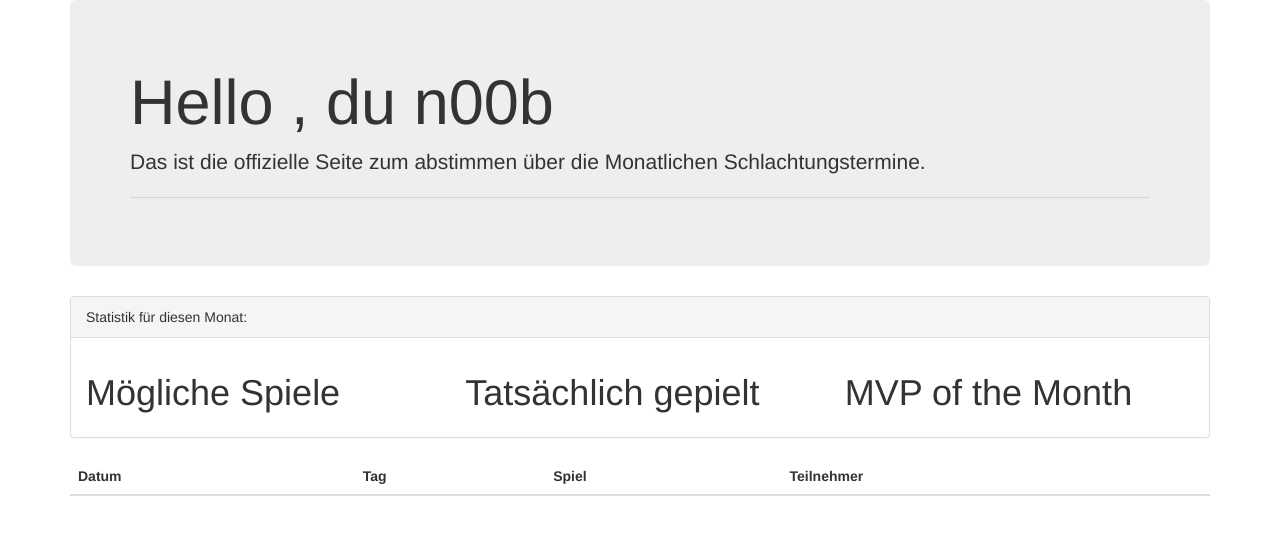
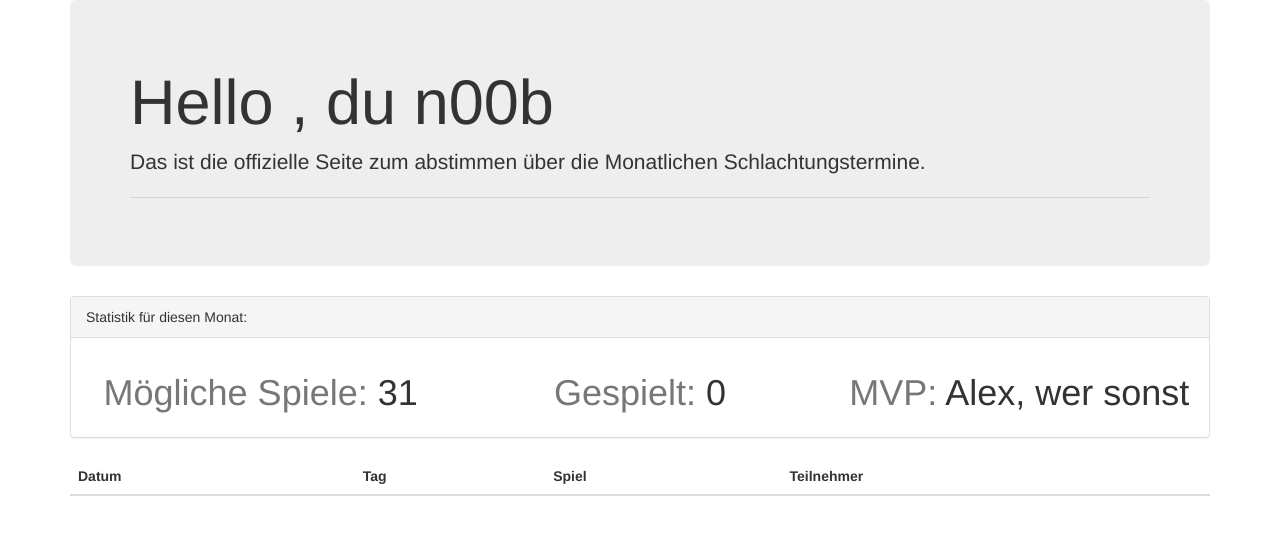
Before and after one commit to AlexanderHieser/nerdelection, a website: page dist/index.html at #!/dashboard in a window 1280 px wide. Drawn offline with nearby package versions, Linux system fonts and the light colour scheme; some packages are replaced by stand-ins of ours; no server answers.

Commit message:
prepare for stat

```diff
--- a/dist/css/index.css
+++ b/dist/css/index.css
@@ -20,3 +20,7 @@
     display: inline-block;
   display: inline-block;
 }
+
+.centered {
+  text-align: center;
+}
--- a/dist/dashboard.html
+++ b/dist/dashboard.html
@@ -13,14 +13,14 @@
         </div>
         <div class="panel-body">
             <div class="row">
-                <div class="col-md-4">
-                    <h1>Mögliche Spiele</h1>
+                <div class="col-md-4 centered">
+                    <h1><span class="text-muted">Mögliche Spiele:</span> <span>{{possible}}</span></h1>
                 </div>
-                <div class="col-md-4">
-                    <h1>Tatsächlich gepielt</h1>
+                <div class="col-md-4 centered">
+                    <h1><span class="text-muted">Gespielt:</span> <span>{{played}}</span></h1>
                 </div>
-                <div class="col-md-4">
-                    <h1>MVP of the Month</h1>
+                <div class="col-md-4 centered">
+                  <h1><span class="text-muted">MVP:</span> <span>{{mvp}}</span></h1>
                 </div>
         </div>
     </div>
--- a/dist/js/mainController.js
+++ b/dist/js/mainController.js
@@ -4,6 +4,10 @@ nerdApp.controller('mainController', function($scope, $http, global) {
     $scope.user = global.user;
     $scope.user = localStorage.getItem('user');
     $scope.month = [];
+
+		$scope.possible = daysInMonth();
+		$scope.played = "0";
+		$scope.mvp = "Alex, wer sonst";
     Date.prototype.getWeekDay = function() {
         var weekday = ["Sunday", "Monday", "Tuesday", "Wednesday", "Thursday", "Friday", "Saturday"];
         return weekday[this.getDay()];
```
